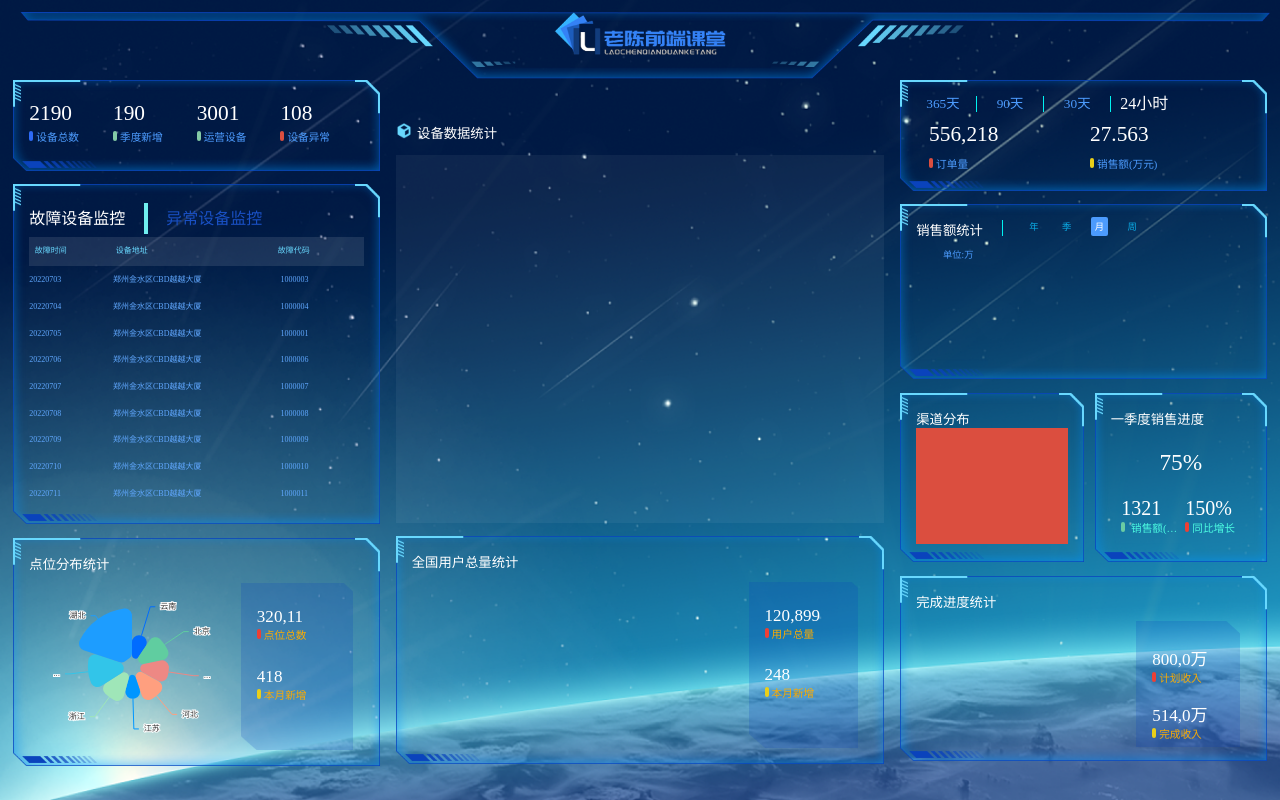
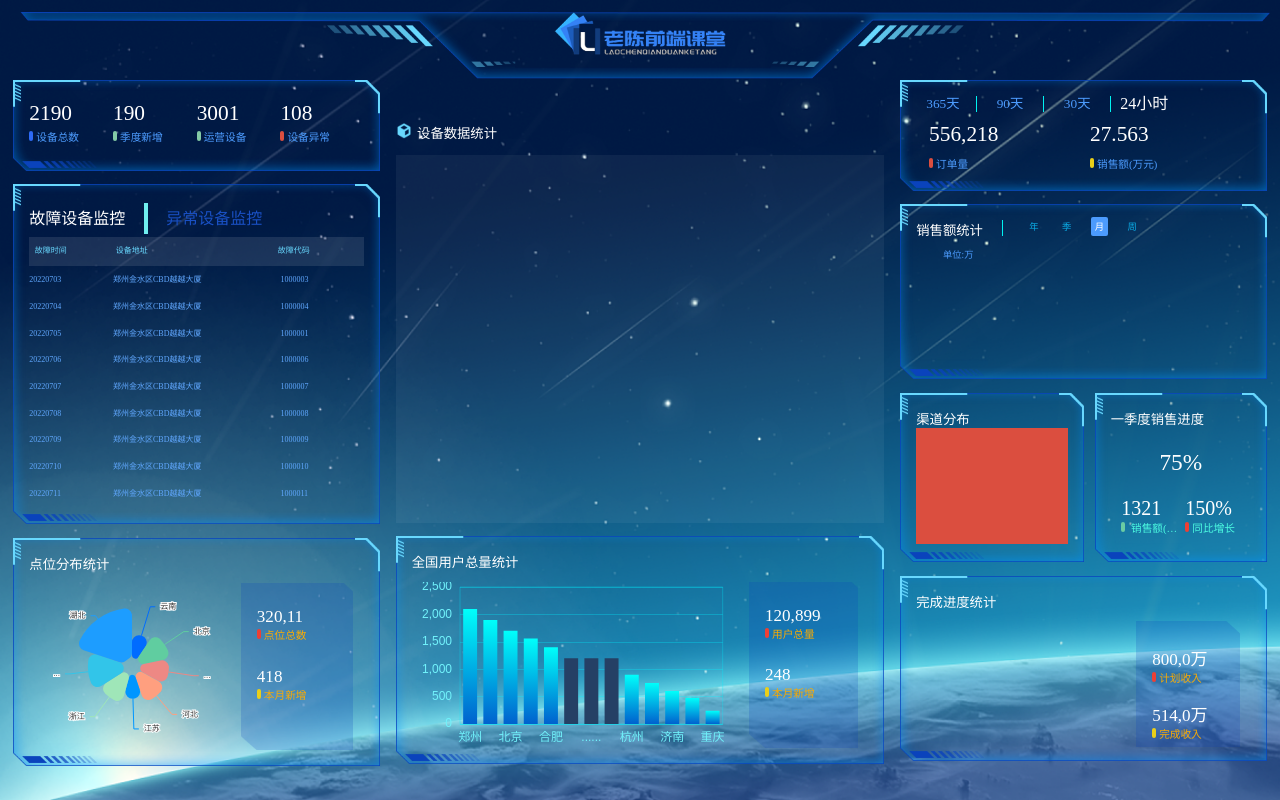
Before and after one commit to LMY1214/echartsall, a plain HTML site: page index.html in a window 1280 px wide. Drawn offline with nearby package versions, Linux system fonts and the light colour scheme.

Commit message:
'柱状图完成'

```diff
--- a/index.html
+++ b/index.html
@@ -239,7 +239,7 @@
           <!-- 标题 -->
           <h3>全国用户总量统计</h3>
           <div class="context">
-            <div class="left"></div>
+            <div class="left bar"></div>
             <div class="right">
               <div>
                 <h4>120,899</h4>
--- a/js/index.js
+++ b/js/index.js
@@ -136,3 +136,114 @@ sales_.onmouseleave = function () {
     })
 
 })();
+
+// 柱状图
+(function () {
+    let myEchart = echarts.init(document.getElementsByClassName('bar')[0]);
+    var item = {
+        name: '',
+        value: 1200,
+        // 柱子颜色
+        itemStyle: {
+            color: '#254065'
+        },
+        // 鼠标经过柱子颜色
+        emphasis: {
+            itemStyle: {
+                color: '#254065'
+            }
+        },
+        // 工具提示隐藏
+        tooltip: {
+            extraCssText: 'opacity:0'
+        },
+    }
+    let option = {
+        xAxis: {
+            type: 'category',
+            data: ['郑州', '广州', '北京', '深圳', '合肥', '', '......', '', '杭州', '厦门', '济南', '成都', '重庆'],
+            axisTick: {
+                // true意思：图形和刻度居中中间
+                // false意思：图形在刻度之间
+                alignWithLabel: false,
+                // 不显示刻度
+                show: false
+            },
+            axisLabel: {
+                color: '#71f2fb'
+            },
+            axisLine: {
+                lineStyle: {
+                    color: 'rgba(0, 240, 255, 0.3)',
+                    // width:8,  x轴线的粗细
+                    // opcity: 0,   如果不想显示x轴线 则改为 0
+                }
+            }
+        },
+        yAxis: {
+            type: 'value',
+            axisTick: {
+                // 不显示刻度
+                show: false
+            },
+            // y坐标轴文字标签样式设置
+            axisLabel: {
+                color: '#71f2fb'
+            },
+            // y坐标轴颜色设置
+            axisLine: {
+                lineStyle: {
+                    color: 'rgba(0, 240, 255, 0.3)',
+                    // width:8,  x轴线的粗细
+                    // opcity: 0,   如果不想显示x轴线 则改为 0
+                }
+            },
+            // y轴 分割线的样式
+            splitLine: {
+                lineStyle: {
+                    color: 'rgba(0, 240, 255, 0.3)'
+                }
+            }
+        },
+        color: new echarts.graphic.LinearGradient(
+            // (x1,y2) 点到点 (x2,y2) 之间进行渐变
+            0, 0, 0, 1,
+            [
+                { offset: 0, color: '#00fffb' }, // 0 起始颜色
+                { offset: 1, color: '#0061ce' }  // 1 结束颜色
+            ]
+        ),
+        tooltip: {
+            trigger: 'item',
+            // axisPointer: {            // 坐标轴指示器，坐标轴触发有效  这个模块我们此时不需要删掉即可
+            // type: 'shadow'        // 默认为直线，可选为：'line' | 'shadow'
+            // }
+        },
+        // 直角坐标系内绘图网格（区域）
+        grid: {
+            top: '3%',
+            right: '3%',
+            bottom: '3%',
+            left: '0%',
+            //  图表位置紧贴画布边缘是否显示刻度以及label文字 防止坐标轴标签溢出跟grid 区域有关系
+            containLabel: true,
+            // 是否显示直角坐标系网格
+            show: true,
+            //grid 四条边框的颜色
+            borderColor: 'rgba(0, 240, 255, 0.3)'
+        },
+        series: [
+            {
+                data: [2100, 1900, 1700, 1560, 1400, item, item, item, 900, 750, 600, 480, 240], type: 'bar'
+            }
+        ]
+    };
+    myEchart.setOption(option);
+    window.addEventListener('load', function () {
+        myEchart.resize();
+    })
+    window.addEventListener('resize', function () {
+        myEchart.resize();
+    })
+
+})();
```
